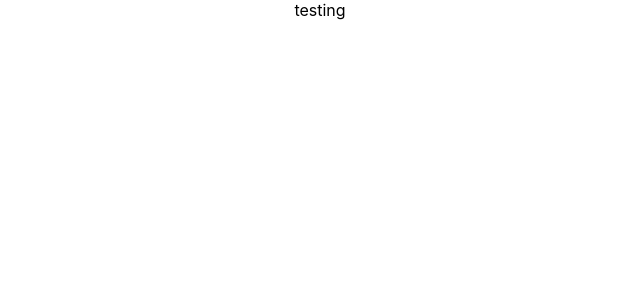
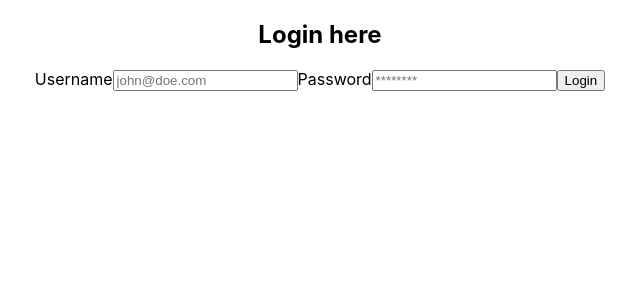
Before and after one commit to BW-Pintereach2-7-27-20/front-end, a React (Create React App) app in the folder pintereach/: page /login in a window 1280 px wide. Shown: the top 300 px of the page, without its empty margins (320-960 px from the left). Built offline with nearby package versions, Linux system fonts and the light colour scheme.

Commit message:
set up basic boilerplate for react router

```diff
--- a/pintereach/package.json
+++ b/pintereach/package.json
@@ -9,6 +9,7 @@
     "react": "^16.13.1",
     "react-dom": "^16.13.1",
     "react-redux": "^7.2.1",
+    "react-router-dom": "^5.2.0",
     "react-scripts": "3.4.1",
     "redux": "^4.0.5",
     "redux-thunk": "^2.3.0"
--- a/pintereach/src/App.js
+++ b/pintereach/src/App.js
@@ -1,15 +1,24 @@
 import React from 'react';
+import { BrowserRouter as Router, Switch, Route, Link } from 'react-router-dom';
+
 import './App.css';
 import Dashboard from './components/Dashboard';
 import Login from './components/Login';
 import Register from './components/Register';
 
-function App() {
+const App = () => {
   return (
-    <div className='App'>
-      <Login></Login>
-    </div>
+    <Router>
+      <div className='App'>
+        <Route exact path='/register'>
+          <Register />
+        </Route>
+        <Route exact path='/login'>
+          <Login />
+        </Route>
+      </div>
+    </Router>
   );
-}
+};
 
 export default App;
--- a/pintereach/src/components/Login.js
+++ b/pintereach/src/components/Login.js
@@ -1,5 +1,19 @@
 import React from 'react';
 
-export default function Login() {
-  return <div>testing</div>;
-}
+const Login = () => {
+  return (
+    <>
+      <h2>Login here</h2>
+      <form>
+        <label htmlFor='username'>Username</label>
+        <input type='text' name='username' placeholder='john@doe.com' />
+        <label htmlFor='password'>Password</label>
+        <input type='text' name='password' placeholder='********' />
+
+        <button>Login</button>
+      </form>
+    </>
+  );
+};
+
+export default Login;
--- a/pintereach/src/components/Register.js
+++ b/pintereach/src/components/Register.js
@@ -0,0 +1,19 @@
+import React from 'react';
+
+const Register = () => {
+  return (
+    <>
+      <h2>Register here</h2>
+      <form>
+        <label htmlFor='username'>Username</label>
+        <input type='text' name='username' placeholder='john@doe.com' />
+        <label htmlFor='password'>Password</label>
+        <input type='text' name='password' placeholder='********' />
+
+        <button>Register</button>
+      </form>
+    </>
+  );
+};
+
+export default Register;
```
Also changed, not shown: 1 other file (tests, documents, lock files or other folders).
